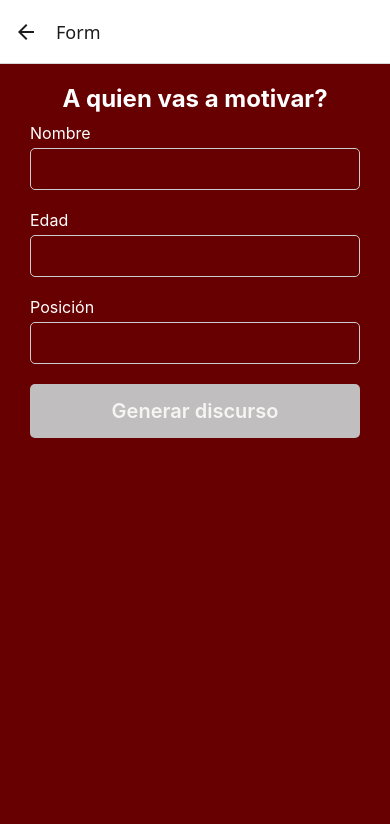
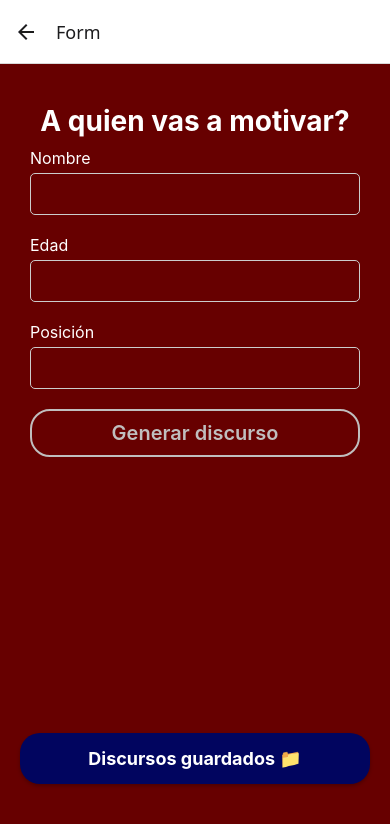
Before and after one commit to DamianSola/Futbol-motivacion, a React Native app: screen /Form in a window 390 px wide. Shown: the top 824 px of the page. Built offline with nearby package versions, Linux system fonts and the light colour scheme.

Commit message:
estilos casi listos

```diff
--- a/package.json
+++ b/package.json
@@ -9,6 +9,7 @@
     "web": "expo start --web"
   },
   "dependencies": {
+    "@expo/vector-icons": "^14.1.0",
     "@google/genai": "^1.0.1",
     "@google/generative-ai": "^0.24.1",
     "@react-navigation/native": "^7.1.9",
--- a/src/components/Button.tsx
+++ b/src/components/Button.tsx
@@ -13,7 +13,7 @@ export const Button = ({ title, onPress, disabled = false }: Props) => {
       onPress={onPress}
       disabled={disabled}
     >
-      <Text style={[styles.text, disabled && styles.disabled]}>{title}</Text>
+      <Text style={[styles.text, disabled && styles.disabledText]}>{title}</Text>
     </TouchableOpacity>
   );
 };
@@ -21,15 +21,18 @@ export const Button = ({ title, onPress, disabled = false }: Props) => {
 const styles = StyleSheet.create({
   button: {
     backgroundColor: '#01055f',
-    padding: 15,
-    borderRadius: 5,
-    alignItems: 'center',
-        borderBottomColor: '#c0bebe',
+    padding: 10,
+    borderRadius: 20,
+    alignItems: 'center'
+  },
+  disabled: {
+    backgroundColor: 'transparent',
+    borderWidth: 2,
+    borderColor: '#c0bebe',
 
   },
-  disabled: {
-    backgroundColor: '#c0bebe',
-    color: "#f7f4f4",
+  disabledText:{
+     color: "#c0bebe",
   },
   text: {
     color: 'white',
--- a/src/navigation/AppNavigator.tsx
+++ b/src/navigation/AppNavigator.tsx
@@ -18,9 +18,3 @@ export const AppNavigator = () => {
     </Stack.Navigator>
   );
 };
-
-const styles = StyleSheet.create({
-  container: {
-    backgroundColor: "red",
-  }
-})
--- a/src/screens/FormScreen.tsx
+++ b/src/screens/FormScreen.tsx
@@ -1,5 +1,5 @@
 import { useState } from 'react';
-import { View, StyleSheet, ScrollView, Text } from 'react-native';
+import { View, StyleSheet, ScrollView, Text, TouchableOpacity } from 'react-native';
 import { Button } from '../components/Button';
 import { Input } from '../components/Input';
 import { useNavigation } from '@react-navigation/native';
@@ -18,7 +18,7 @@ const FormScreen = () => {
   const handleSubmit = async () => {
     setLoading(true);
     try {
-      const prompt = `Crear un discurso motivacional para ${name}, de ${age} años, previo a un partido de futbol. La posicion de ${name} es ${position}. Que sea epico!!. Máximo 100 caracteres.`;
+      const prompt = `Crear un discurso motivacional para ${name}, de ${age} años, previo a un partido de futbol. La posicion de ${name} es ${position}. Que sea epico!!. Máximo 100 caracteres.que sean arengas bien de vestuario, usar frases epicas de peliculas para motivar`;
       const response = await generateContent(prompt);
       navigation.navigate('Result', { response });
     } catch (error) {
@@ -55,6 +55,12 @@ const FormScreen = () => {
         disabled={loading || !name || !age || !position}
         />
     </ScrollView>
+    <TouchableOpacity
+          style ={styles.boton}
+          onPress={() => navigation.navigate('Form')}
+        >
+          <Text style={styles.startButtonText}>Discursos guardados 📁</Text>
+        </TouchableOpacity>
         </View>
   );
 };
@@ -66,8 +72,9 @@ const styles = StyleSheet.create({
     padding: 20,
   },
   title:{
+    paddingTop: 20,
     color: "#fff",
-    fontSize: 24,
+    fontSize: 28,
     fontWeight: 'bold',
     margin: "auto"
   },
@@ -76,6 +83,24 @@ const styles = StyleSheet.create({
     flexGrow: 1,
     padding: 10,
   },
+   boton:{
+    backgroundColor: '#01055f',
+    paddingVertical: 15,
+    paddingHorizontal: 30,
+    borderRadius: 20,
+    elevation: 5,
+    shadowColor: '#000',
+    shadowOffset: { width: 0, height: 2 },
+    shadowOpacity: 0.25,
+    shadowRadius: 3.84,
+    marginBottom: 40
+  },
+  startButtonText:{
+    color: '#FFFFFF',
+    fontSize: 18,
+    fontWeight: 'bold',
+    textAlign: 'center',
+  }
 });
 
 export default FormScreen;
--- a/src/screens/ResultScreen.tsx
+++ b/src/screens/ResultScreen.tsx
@@ -1,4 +1,4 @@
-import { View, Text, StyleSheet, Image } from 'react-native';
+import { View, Text, StyleSheet, Image, TouchableOpacity } from 'react-native';
 import { useState, useEffect } from 'react';
 import { Button } from '../components/Button';
 import { useNavigation, RouteProp } from '@react-navigation/native';
@@ -14,7 +14,10 @@ type Props = {
 const images = [
  {uri: "https://encrypted-tbn0.gstatic.com/images?q=tbn:ANd9GcQJ61dh6Doi6FvpZViKYY-TlYMnIo2wx69S9g&s"},
  {uri: "https://cuidateplus.marca.com/sites/default/files/styles/natural/public/cms/concentracion-en-el-deporte.jpg.webp?itok=eUavq_m1"},
-{uri: "https://www.cultura.gob.ar/media/uploads/pareto-telam.jpg"}
+{uri: "https://i.pinimg.com/236x/2a/0a/d5/2a0ad54a5ae75820851f0cf55fbf58a4.jpg"},
+{uri: 'https://pbs.twimg.com/media/FjdrRfcXoAE4Fzw.jpg'},
+{uri: "https://www.mundodeportivo.com/us/files/image_449_465/uploads/2022/04/12/625618e6b2794.jpeg"},
+{uri: "https://estaticos-cdn.prensaiberica.es/clip/258fedbc-99e5-4dab-a7e2-afdbed1058d2_source-aspect-ratio_default_0.jpg"}
 ];
 
 
@@ -34,12 +37,20 @@ useEffect(() => {
     <View style={styles.container}>
        <Image source={image} style={styles.image} />
       <View style={styles.cardContainer}>
-      <Text style={styles.text}>{'"' + response + '"'}</Text>
+      <Text style={styles.text}>{response}</Text>
       </View>
+      <View style={styles.buttonContainer}>
       <Button
-        title="Volver al inicio"
+        title="Ir a Home"
         onPress={() => navigation.navigate('Home')}
       />
+     <TouchableOpacity
+               style ={styles.button}
+               onPress={() => navigation.navigate('Form')}
+             >
+               <Text style={styles.startButtonText}>Guardar Frase</Text>
+             </TouchableOpacity>
+        </View>
     </View>
   );
 };
@@ -47,40 +58,65 @@ useEffect(() => {
 const styles = StyleSheet.create({
   container: {
     flex: 1,
-    padding: 20,
-    backgroundColor: '#670000'
+    paddingHorizontal: 24,
+    paddingVertical: 20,
+    backgroundColor: '#670000',
+    alignItems: 'center',
+    justifyContent: 'center',
+  },
+  buttonContainer: {
+    flexDirection: 'row',  // Coloca los elementos en fila
+    justifyContent: 'space-between',  // Distribución equitativa
+    gap: 10,  // Espacio entre los botones
   },
   title: {
-    fontSize: 20,
+    fontSize: 24,
     fontWeight: 'bold',
     marginBottom: 20,
+    color: '#FFF',
+    textAlign: 'center',
   },
   cardContainer: {
     backgroundColor: "#D32F2F",
-    margin: 'auto',
     padding: 20,
-    borderRadius: 10,
+    borderRadius: 12,
     alignItems: "center",
     justifyContent: "center",
     shadowColor: "#000",
     shadowOffset: { width: 0, height: 4 },
-    shadowOpacity: 0.3,
-    shadowRadius: 4,
-    elevation: 6,
+    shadowOpacity: 0.25,
+    shadowRadius: 6,
+    elevation: 8,
+    width: "90%",
+    marginBottom: 20
   },
   image: {
-    width: 350,
+    width: "90%",
     height: 250,
-    margin: "auto",
     resizeMode: "cover",
-    borderRadius: 10,
+    borderRadius: 12,
+    marginBottom: 20,
   },
-   text: {
+  text: {
     color: "#FFF",
-    fontSize: 18,
+    fontSize: 22,
     fontWeight: "bold",
     textAlign: "center",
+    marginVertical: 10,
+  },
+  startButtonText:{
+    color: "white",
+    fontWeight: "bold",
+    fontSize: 18,
+  },
+  button:{
+    borderWidth: 3,
+    padding: 10,
+    borderRadius: 10,
+    borderColor: 'white',
+    backgroundColor: "transparent",
+    alignItems: "center"
   }
+});
 
-});
 export default ResultScreen;
```
Also changed, not shown: 1 other file (tests, documents, lock files or other folders).
